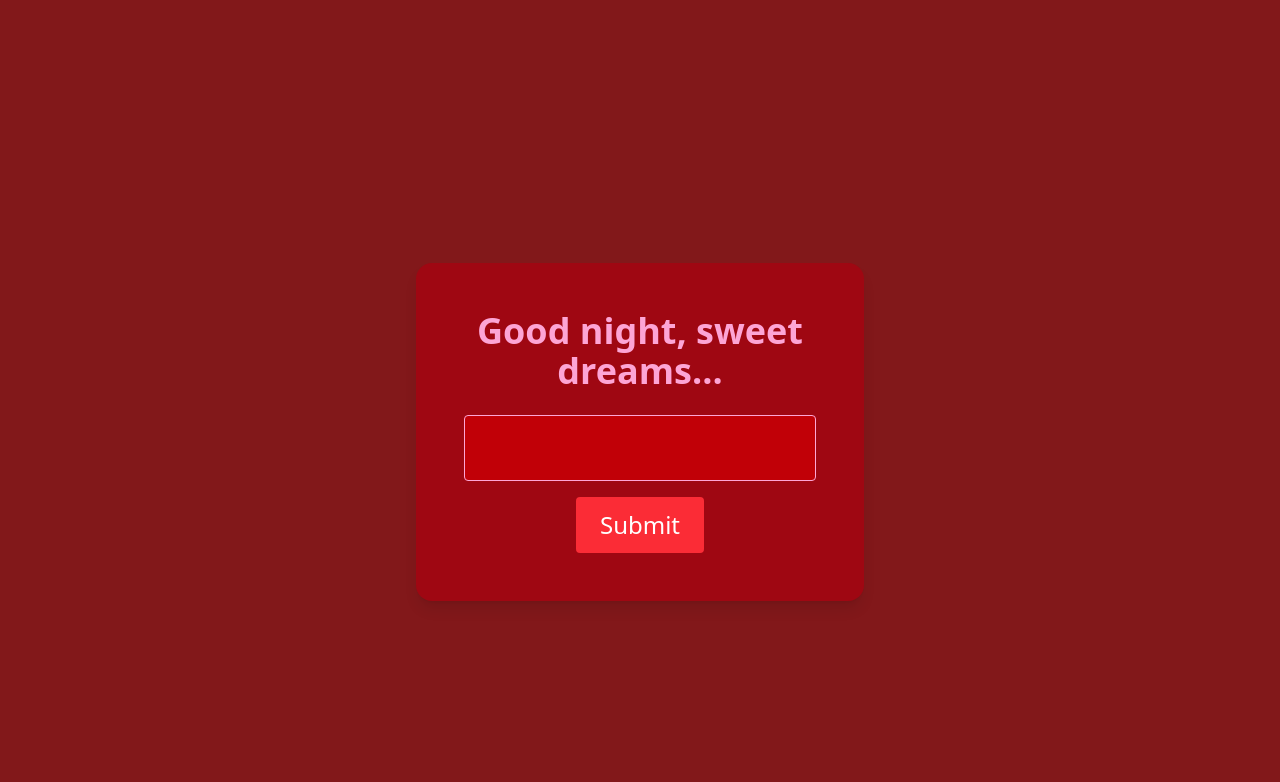
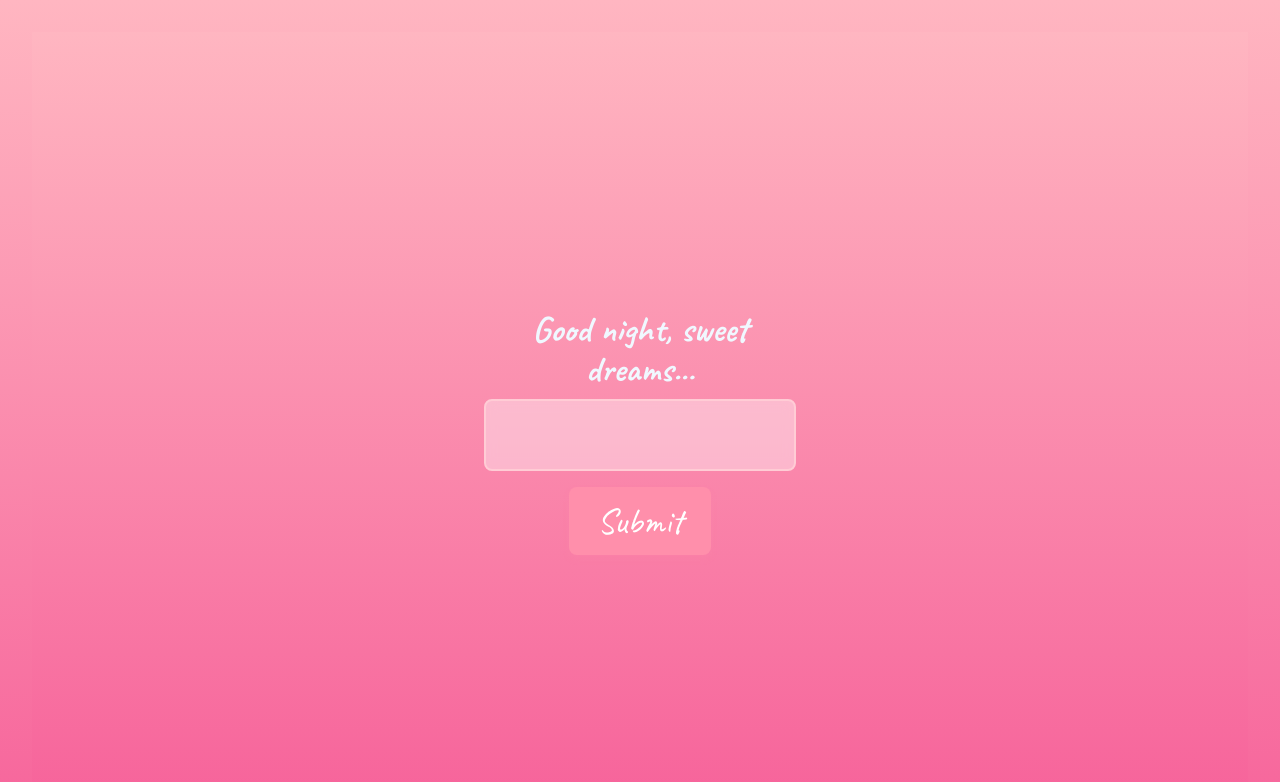
Before and after one commit to Nuel-Agyei/vals-day, a React (Vite) app: page / in a window 1280 px wide. Both pictures are taken after a click on the button "Yes". Shown: the top 782 px of the page. Built offline with nearby package versions, Linux system fonts and the light colour scheme.

Commit message:
style changes and additions

```diff
--- a/src/components/popup.jsx
+++ b/src/components/popup.jsx
@@ -2,49 +2,50 @@ import React, { useState } from 'react';
 import { motion } from 'framer-motion';
 
 const Popup = () => {
-  // State management for different steps of the popup flow
   const [step, setStep] = useState(1);
   const [name, setName] = useState('');
   const [answer, setAnswer] = useState('');
   const [message, setMessage] = useState('');
 
-  // Predefined special messages for specific names
   const specialMessages = {
-    "mel": "Mel, thanks for being such a great friend! You're really an irreplaceable part of my life. Happy Val's day✨",
+    "mel": "Mel, thanks for being such a great friend! You're really an irreplaceable part of my life. Happy Val's day💓",
     "beatrice": "Beatrice, you're a true gem! Happy Valentine's! Thank you for your plenty talk and support.💕",
     "lily": "Lily, you're a blooming joy! Happy Valentine's! Thank you for your concern and always keeping me straight🌸",
-    'portia': "Damn girl call me ehh. Anyways happy Vals",
-    'colby': 'Stay dark friend🖤',
-    'may': 'May, you are a true gem! Happy Valentine\'s!💕',
+    "portia": "Damn girl call me ehh. Anyways happy Vals",
+    "colby": "Stay dark friend🖤",
+    "may": "May, you are a true gem! Happy Valentine’s!💕",
   };
 
-  // Correct answers required for special messages
   const specialQuestions = {
-    "mel": "goodnight sweet dreams...",
+    "mel": "Good night, sweet dreams...",
     "beatrice": "Ummm word up ig?",
     "lily": "What flower represents you?",
-    'portia': "What’s my favorite inside joke?",
-    'colby': "mmmmmmmmm?",
-    'may': "why'd you pick that word tho😂?",
+    "portia": "What’s my favorite inside joke?",
+    "colby": "mmmmmmmmm?",
+    "may": "Why'd you pick that word tho? 😂",
   };
 
   const specialAnswers = {
     "mel": ["and all things attached", "all things attached"],
     "beatrice": ["bea"],
     "lily": ["lily", "flower"],
-    'portia': ["call me"],
-    'colby': ["the darkness"],
-    'may': ["our talks"],
+    "portia": ["call me"],
+    "colby": ["moon"],
+    "may": ["tournedos"],
   };
 
-  // Handlers to control the flow of modals
-  const handleYes = () => setStep(2);
+  const handleYes = () => {
+    setName("mel");
+    setStep(4);
+  };
+
   const handleNo = () => setStep(3);
 
-  // Handles submission of special questions
   const handleSpecialAnswerSubmit = () => {
     const cleanedName = name.trim().toLowerCase();
-    if (specialAnswers[cleanedName] && specialAnswers[cleanedName].includes(answer.trim().toLowerCase())) {
+    const cleanedAnswer = answer.trim().toLowerCase();
+
+    if (specialAnswers[cleanedName]?.includes(cleanedAnswer)) {
       setMessage(specialMessages[cleanedName]);
     } else {
       setMessage("That's not the correct answer, try again!");
@@ -52,10 +53,10 @@ const Popup = () => {
     setStep(5);
   };
 
-  // Handles name input and assigns messages based on name
   const handleNameSubmit = () => {
     const cleanedName = name.trim().toLowerCase();
-    if (specialMessages[cleanedName]) {
+
+    if (specialQuestions[cleanedName]) {
       setStep(4);
     } else {
       setMessage(`Happy Valentine's, ${name || 'dear'}! 💘`);
@@ -64,67 +65,63 @@ const Popup = () => {
   };
 
   return (
-    <div className="flex items-center justify-center h-screen bg-red-900 text-pink-300 text-lg sm:text-xl md:text-2xl lg:text-3xl p-4">
-      {/* Show modal only if step is less than 5 */}
+    <div className="div flex items-center justify-center h-screen text-xl sm:text-4xl md:text-4xl lg:text-4xl p-4">
       {step < 5 && (
         <motion.div
           initial={{ scale: 0 }}
           animate={{ scale: 1, transition: { type: 'spring', stiffness: 200 } }}
           exit={{ scale: 0 }}
-          className="fixed bg-red-800 p-6 sm:p-8 md:p-10 lg:p-12 rounded-2xl shadow-lg text-center w-full max-w-md"
+          className="romantic-glass-container p-6 sm:p-8 md:p-10 lg:p-12 text-center w-full max-w-md"
         >
-          {/* First step: Ask if user is Mel */}
           {step === 1 && (
             <>
-              <p className="text-xl sm:text-2xl md:text-3xl lg:text-4xl font-bold">Are you Mel?</p>
+              <p className="text-4xl sm:text-4xl md:text-4xl lg:text-4xl font-bold">Are you Mel?</p>
               <div className="mt-6 flex justify-center gap-4 sm:gap-6">
-                <button onClick={handleYes} className="bg-red-500 text-white px-4 sm:px-6 py-2 sm:py-3 rounded text-lg sm:text-2xl">Yes</button>
-                <button onClick={handleNo} className="bg-gray-500 text-white px-4 sm:px-6 py-2 sm:py-3 rounded text-lg sm:text-2xl">No</button>
+                <button onClick={handleYes} className="romantic-button">Yes</button>
+                <button onClick={handleNo} className="romantic-button">No</button>
               </div>
             </>
           )}
 
-          {/* Second step: Mel's secret question */}
-          {step === 2 && (
-            <>
-              <p className="text-xl sm:text-2xl md:text-3xl lg:text-4xl font-bold">Good night, sweet dreams...</p>
-              <input type="text" value={answer} onChange={(e) => setAnswer(e.target.value)} className="mt-6 p-3 sm:p-4 border rounded bg-red-700 text-pink-300 text-lg sm:text-2xl w-full" />
-              <button onClick={handleSpecialAnswerSubmit} className="mt-4 bg-red-500 text-white px-4 sm:px-6 py-2 sm:py-3 rounded text-lg sm:text-2xl">Submit</button>
-            </>
+          {step === 3 && (
+            <div className='romantic-input-container'>
+              <p className="romantic-label text-4xl">Name please:</p>
+              <input
+                type="text"
+                value={name}
+                onChange={(e) => setName(e.target.value)}
+                className="romantic-input"
+              />
+              <button onClick={handleNameSubmit} className="romantic-button mt-4">Submit</button>
+            </div>
           )}
 
-          {/* Third step: Ask for user's name */}
-          {step === 3 && (
-            <>
-              <p className="text-xl sm:text-2xl md:text-3xl lg:text-4xl font-bold">Enter your name:</p>
-              <input type="text" value={name} onChange={(e) => setName(e.target.value)} className="mt-6 p-3 sm:p-4 border rounded bg-red-700 text-pink-300 text-lg sm:text-2xl w-full" />
-              <button onClick={handleNameSubmit} className="mt-4 bg-red-500 text-white px-4 sm:px-6 py-2 sm:py-3 rounded text-lg sm:text-2xl">Submit</button>
-            </>
-          )}
-
-          {/* Fourth step: Ask special question */}
           {step === 4 && (
-            <>
-              <p className="text-xl sm:text-2xl md:text-3xl lg:text-4xl font-bold">{specialQuestions[name.trim().toLowerCase()]}</p>
-              <input type="text" value={answer} onChange={(e) => setAnswer(e.target.value)} className="mt-6 p-3 sm:p-4 border rounded bg-red-700 text-pink-300 text-lg sm:text-2xl w-full" />
-              <button onClick={handleSpecialAnswerSubmit} className="mt-4 bg-red-500 text-white px-4 sm:px-6 py-2 sm:py-3 rounded text-lg sm:text-2xl">Submit</button>
-            </>
+            <div className="romantic-input-container">
+              <p className="romantic-label">{specialQuestions[name.trim().toLowerCase()]}</p>
+              <input
+                type="text"
+                value={answer}
+                onChange={(e) => setAnswer(e.target.value)}
+                className="romantic-input"
+              />
+              <button onClick={handleSpecialAnswerSubmit} className="romantic-button mt-4">Submit</button>
+            </div>
           )}
         </motion.div>
       )}
 
-      {/* Final step: Display special message */}
       {step === 5 && (
         <motion.div
           initial={{ opacity: 0, scale: 0.5 }}
           animate={{ opacity: 1, scale: 1, transition: { duration: 0.5 } }}
-          className="text-center bg-red-800 p-6 sm:p-8 md:p-10 lg:p-12 rounded-2xl shadow-lg text-pink-300 w-full max-w-md"
+          className="romantic-glass-container p-6 sm:p-8 md:p-10 lg:p-12  w-full max-w-md"
         >
-          <p className="text-xl sm:text-2xl md:text-3xl lg:text-4xl font-bold">{message}</p>
+          <p className="text-4xl sm:text-4xl md:text-3xl lg:text-4xl font-bold">{message}</p>
         </motion.div>
       )}
     </div>
-  );0
+  );
 };
 
 export default Popup;
--- a/src/index.css
+++ b/src/index.css
@@ -1,7 +1,148 @@
+@import url('https://fonts.googleapis.com/css2?family=Caveat:wght@400..700&display=swap');
 @import 'tailwindcss';
-body{
-  @apply bg-red-900
+
+body {
+  background-image: url(./assets/valbg.png);
+  background: linear-gradient(to bottom, #ffb6c1, #f66099);
+  font-family: 'Caveat', cursive;
+  font-size: 36px; /* Increase base text size */
+  overflow: hidden;
+  color:aliceblue;
 }
-.sub{
+
+.sub {
   @apply text-white bg-transparent border-2 border-white hover:scale-120 transition hover:ml-4 duration-700 ease-in-out;
 }
+
+.div {
+  background: linear-gradient(to bottom, #ffb6c1, #f66099);
+}
+
+/* Frosted glass effect container */
+.glass-container {
+  background: rgba(255, 255, 255, 0.2);
+  backdrop-filter: blur(12px);
+  -webkit-backdrop-filter: blur(12px);
+  border-radius: 15px;
+  box-shadow: 0 4px 6px rgba(0, 0, 0, 0.1);
+  padding: 20px;
+}
+
+/* Container for the input */
+.romantic-input-container {
+  max-width: 400px;
+  margin: 0 auto;
+  padding: 20px;
+  text-align: center;
+}
+
+/* Label styling */
+.romantic-label {
+  display: block;
+  font-size: 40px; /* Increased font size */
+  font-family: 'Caveat', cursive;
+  font-weight: 700;
+  @apply text-4xl;
+  margin-bottom: 10px;
+  animation: float 3s ease-in-out infinite;
+}
+
+/* Floating animation for the label */
+@keyframes float {
+  0%, 100% {
+    transform: translateY(0);
+  }
+  50% {
+    transform: translateY(-5px);
+  }
+}
+
+/* Input field styling */
+.romantic-input {
+  width: 100%;
+  padding: 14px;
+  font-family: 'Caveat', cursive;
+  font-size: 36px; /* Increased font size */
+  color: #f2f0f5;
+  background-color: rgba(255, 255, 255, 0.4);
+  border: 2px solid #ffccd5;
+  border-radius: 8px;
+  outline: none;
+  transition: all 0.3s ease;
+  backdrop-filter: blur(6px);
+  -webkit-backdrop-filter: blur(6px);
+}
+
+/* Input focus effect */
+.romantic-input:focus {
+  border-color: #ff8fab;
+  box-shadow: 0 0 8px rgba(255, 140, 171, 0.3);
+}
+
+/* Placeholder styling */
+.romantic-input::placeholder {
+  color: #b5838d;
+  opacity: 0.7;
+}
+
+/* Hover effect for the input */
+.romantic-input:hover {
+  transform: scale(1.03);
+  transition: transform 0.3s ease;
+}
+
+/* Base button styling */
+.romantic-button {
+  background-color: #ff8fab;
+  color: white;
+  font-family: 'Caveat', cursive;
+  font-size: 36px; /* Increased font size */
+  padding: 14px 28px;
+  border: none;
+  border-radius: 8px;
+  cursor: pointer;
+  outline: none;
+  transition: all 0.3s ease;
+  box-shadow: 0 4px 6px rgba(255, 140, 171, 0.2);
+  position: relative;
+  overflow: hidden;
+}
+
+/* Hover effect */
+.romantic-button:hover {
+  background-color: #ff6b8b;
+  transform: translateY(-2px);
+  box-shadow: 0 6px 8px rgba(255, 140, 171, 0.3);
+}
+
+/* Active (click) effect */
+.romantic-button:active {
+  transform: translateY(0);
+  box-shadow: 0 4px 6px rgba(255, 140, 171, 0.2);
+}
+
+/* Focus effect */
+.romantic-button:focus {
+  box-shadow: 0 0 0 3px rgba(255, 140, 171, 0.4);
+}
+
+/* Ripple effect for a romantic touch */
+.romantic-button::after {
+  content: '';
+  position: absolute;
+  top: 50%;
+  left: 50%;
+  width: 300%;
+  height: 300%;
+  background: radial-gradient(circle, rgba(255, 255, 255, 0.4), rgba(255, 255, 255, 0) 70%);
+  transform: translate(-50%, -50%) scale(0);
+  transition: transform 0.5s ease, opacity 0.5s ease;
+  opacity: 0;
+  border-radius: 50%;
+}
+
+.romantic-button:active::after {
+  transform: translate(-50%, -50%) scale(1);
+  opacity: 1;
+  transition: transform 0s, opacity 0s;
+}
```
Also changed, not shown: src/assets/valbg.png (added).
